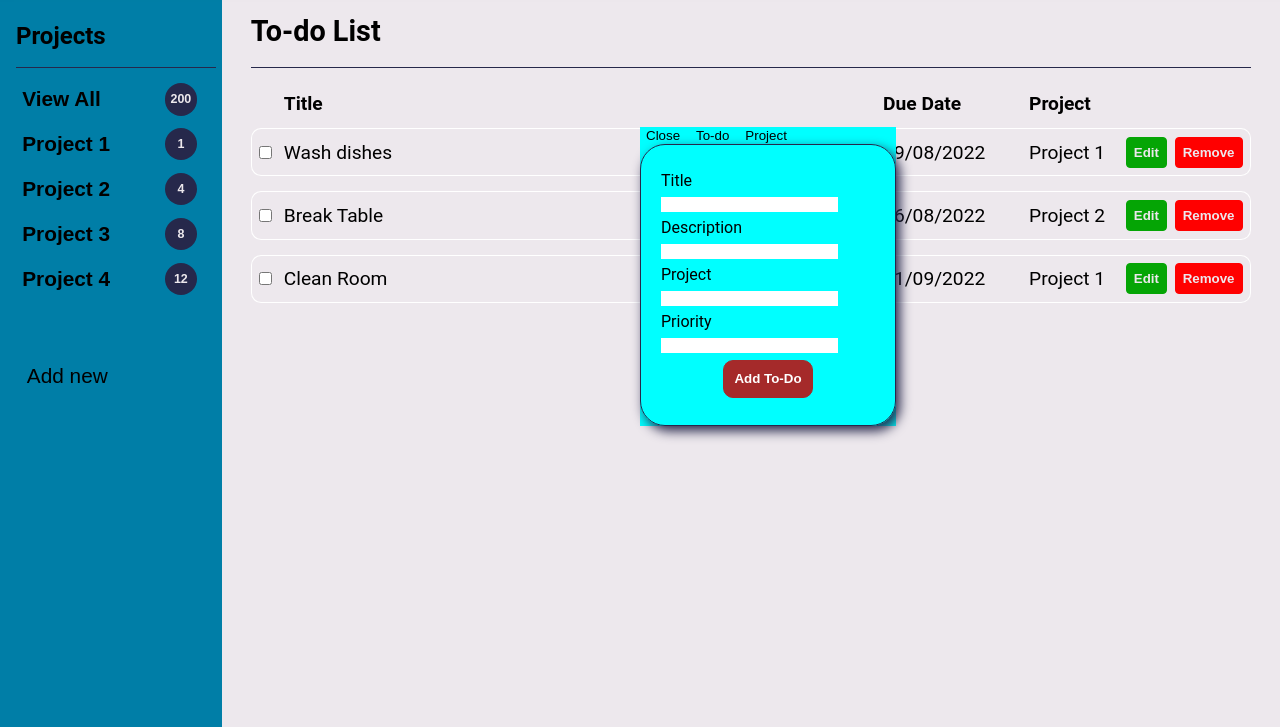
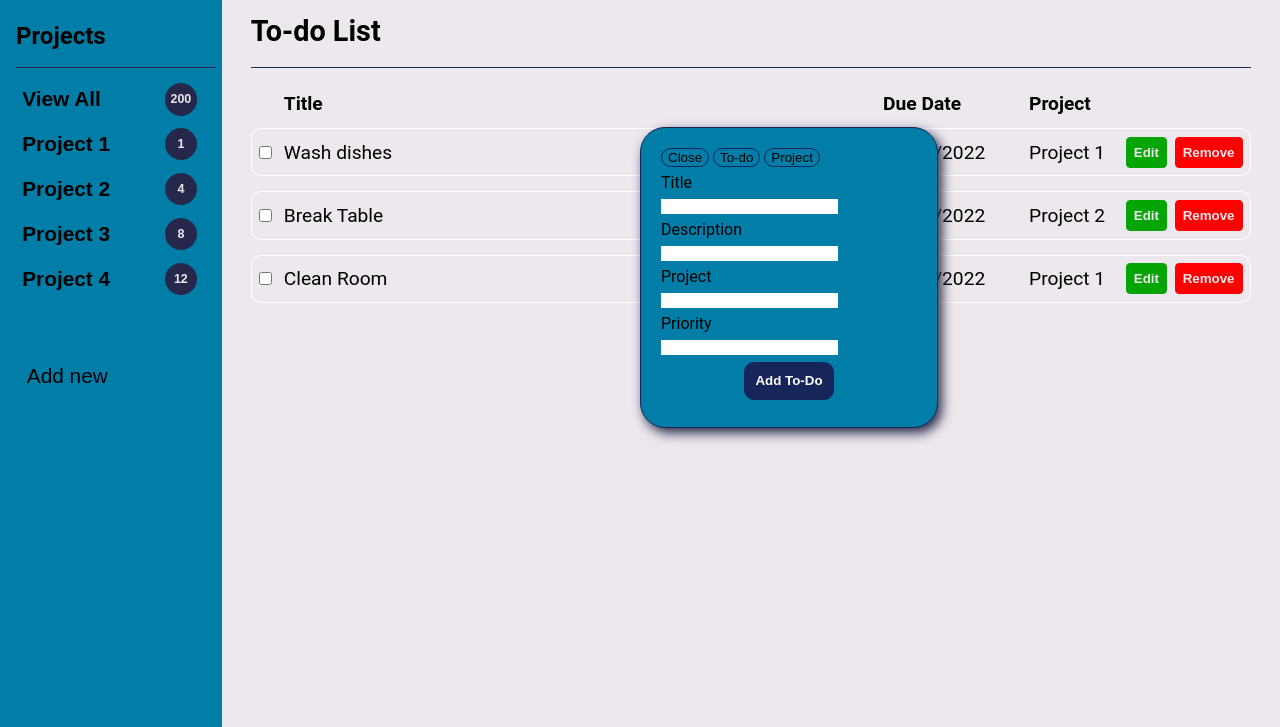
Before and after one commit to Volfy/todo-odin, a website built with webpack: page src/index.html in a window 1280 px wide. Both pictures are taken after a click on the button "Add new". Shown: the part 73-800 px from the top of the page. Built offline with nearby package versions, Linux system fonts and the light colour scheme.

Commit message:
style forms. add basic tabbing to form display

```diff
--- a/src/index.html
+++ b/src/index.html
@@ -117,12 +117,13 @@
             </tbody>
         </table>
     </section>
-    <section class="form-section form-open" hidden>
+    <section class="form-section" hidden>
         <div class="form-tabs">
             <button id="close-tab">Close</button>
             <button id="to-do-tab">To-do</button>
             <button id="project-tab">Project</button>
-            <div class="add-todo">
+        </div>
+        <div class="add-todo" hidden>
             <form class="add-todo-form add-form" action="" method="GET">
                 <label for="td-title-input">Title</label>
                 <input type="text" id="td-title-input">
@@ -146,7 +147,6 @@
                 <button id="pr-form-submit" class="form-submit">Add Project</button>
             </form>
         </div>
-        </div>
     </section>
 </main>
 <!-- <footer>
--- a/src/index.js
+++ b/src/index.js
@@ -1,6 +1,34 @@
 import './style.css';
 
-// const add_new = document.querySelector('.add-new-button');
-// const form = document.querySelector('.form-section');
+const add_new = document.querySelector('.add-new-button');
+const form = document.querySelector('.form-section');
 
-// add_new.addEventListener("click", () => form.classList.toggle('form-open'));
+const formtodo = document.querySelector('.add-todo');
+const todobtn = document.querySelector('#to-do-tab');
+const formproject = document.querySelector('.add-project');
+const projectbtn = document.querySelector('#project-tab');
+const closebtn = document.querySelector('#close-tab');
+
+add_new.addEventListener("click", () => {
+    form.classList.toggle('form-open')
+    formtodo.classList.add('current');
+});
+
+todobtn.addEventListener("click", () => {
+    formproject.classList.remove("current");
+
+    formtodo.classList.add("current");
+
+});
+projectbtn.addEventListener("click", () => {
+    formtodo.classList.remove("current");
+    formproject.classList.add("current");
+
+});
+closebtn.addEventListener("click", () => {
+    formproject.classList.remove('current');
+    formtodo.classList.remove('current');
+    form.classList.remove('form-open');
+
+
+});
--- a/src/style.css
+++ b/src/style.css
@@ -220,18 +220,22 @@ tr td:nth-child(6) > button:hover {
 .form-open {
     display: flex;
     z-index: 10;
-    background-color: aqua;
     position: fixed;
     left: 50%;
     top: 25%;
     width: 20%;
     flex-direction: column;
 }
-
-.add-form {
-    background-color: var(--form-bg-color);
+.current {
+    display: block;
+}
+.notcurrent {
+    display: none;
+}
+.form-section {
+    background-color: var(--main-color-2);
     padding: 20px;
-    border: 0.2px solid var(--shadow-color);
+    border: 0.2px solid var(--main-color-1);
     border-radius: 25px;
     box-shadow: 4px 5px 12px var(--shadow-color);
     text-align: left;
@@ -241,20 +245,30 @@ tr td:nth-child(6) > button:hover {
     margin-top: 0.5em;
     margin-bottom: 0.5em;
 }
+.form-tabs button {
+    border: 1px solid var(--main-color-1);
+    border-radius: 10px;
+}
+.form-tabs button:hover {
+    background-color: white;
+    color: var(--main-color-2);
+    border: 1px solid var(--main-color-1);
+    border-radius: 10px;
+}
 .form-submit {
     position: relative;
     margin-left: auto;
     margin-right: auto;
     padding: 0.8em;
-    border: 1px solid brown;
-    background-color: brown;
+    border: 1px solid var(--main-color-1);
+    background-color: var(--main-color-1);
     color: white;
     border-radius: 10px;
     font-weight: 600;
 }
 
 .form-submit:hover {
-    color: brown;
+    color: var(--main-color-1);
     background-color: white;
     border: 1px solid white;
 
```
Also changed, not shown: dist/index.html, dist/main.css, dist/main.js. Lines whose indentation alone changed are shown as unchanged.
